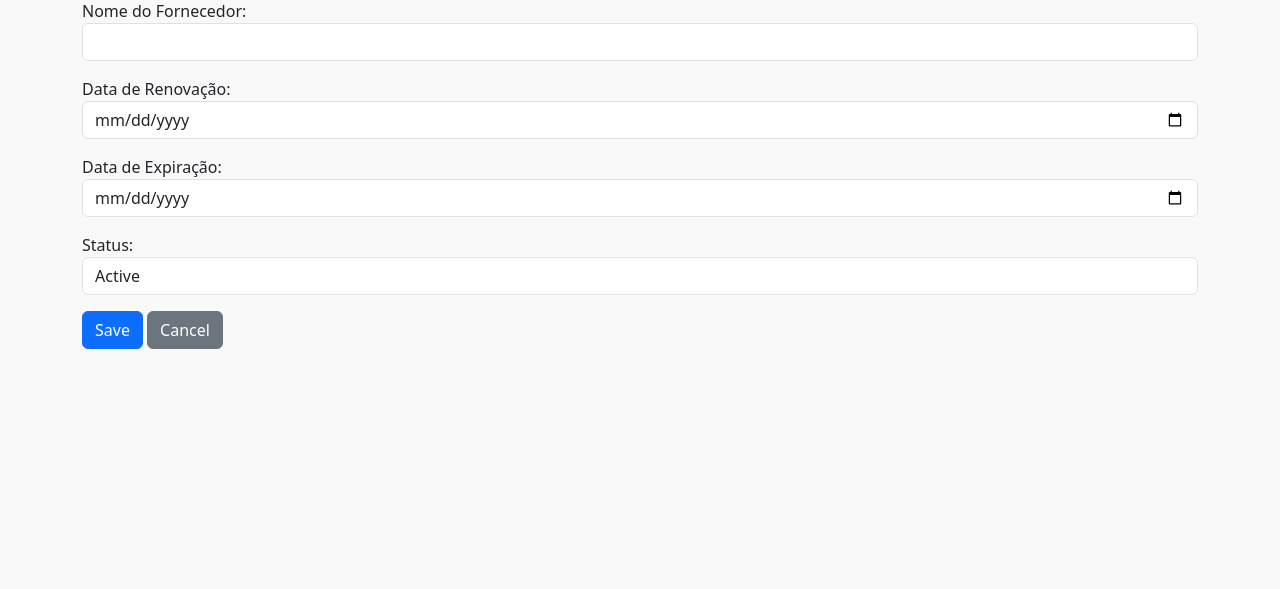
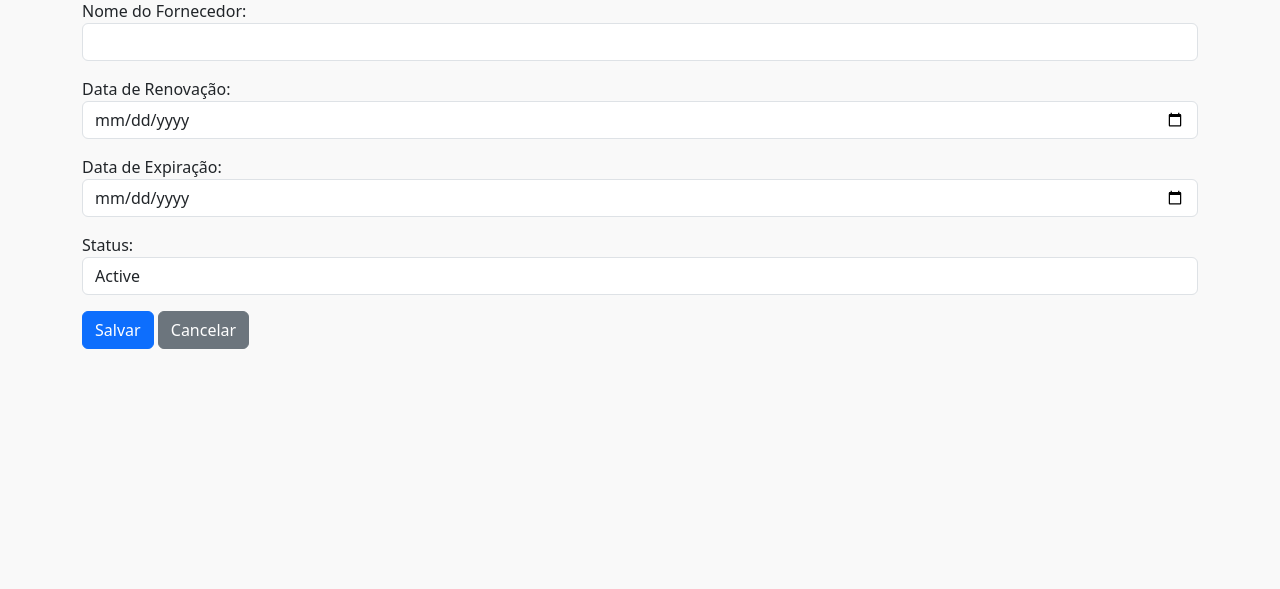
Before and after one commit to caroltors/primeirapagina-entrega3, a Django app: page /vendorvpn/create/ in a window 1280 px wide. Shown: the part 113-702 px from the top of the page. Run offline with Django 5.2, Linux system fonts and the light colour scheme; the visitor is signed in with stand-in values (Sample User, id 1); some libraries are stand-ins or nearby versions.

Commit message:
adjust forms templates

```diff
--- a/console/templates/console/application_form.html
+++ b/console/templates/console/application_form.html
@@ -5,8 +5,8 @@
     <form method="post">
         {% csrf_token %}
         {{ form.as_p }}
-        <button type="submit" class="btn btn-primary">Save</button>
-        <a href="{% url 'application_list' %}" class="btn btn-secondary">Cancel</a>
+        <button type="submit" class="btn btn-primary">Salvar</button>
+        <a href="{% url 'application_list' %}" class="btn btn-secondary">Cancelar</a>
     </form>
 </div>
 {% endblock %}
--- a/console/templates/console/certificate_form.html
+++ b/console/templates/console/certificate_form.html
@@ -5,8 +5,8 @@
     <form method="post">
         {% csrf_token %}
         {{ form.as_p }}
-        <button type="submit" class="btn btn-primary">Save</button>
-        <a href="{% url 'certificate_list' %}" class="btn btn-secondary">Cancel</a>
+        <button type="submit" class="btn btn-primary">Salvar</button>
+        <a href="{% url 'certificate_list' %}" class="btn btn-secondary">Cancelar</a>
     </form>
 </div>
 {% endblock %}
--- a/console/templates/console/vendorvpn_form.html
+++ b/console/templates/console/vendorvpn_form.html
@@ -5,8 +5,8 @@
     <form method="post">
         {% csrf_token %}
         {{ form.as_p }}
-        <button type="submit" class="btn btn-primary">Save</button>
-        <a href="{% url 'vendorvpn_list' %}" class="btn btn-secondary">Cancel</a>
+        <button type="submit" class="btn btn-primary">Salvar</button>
+        <a href="{% url 'vendorvpn_list' %}" class="btn btn-secondary">Cancelar</a>
     </form>
 </div>
 {% endblock %}
```
